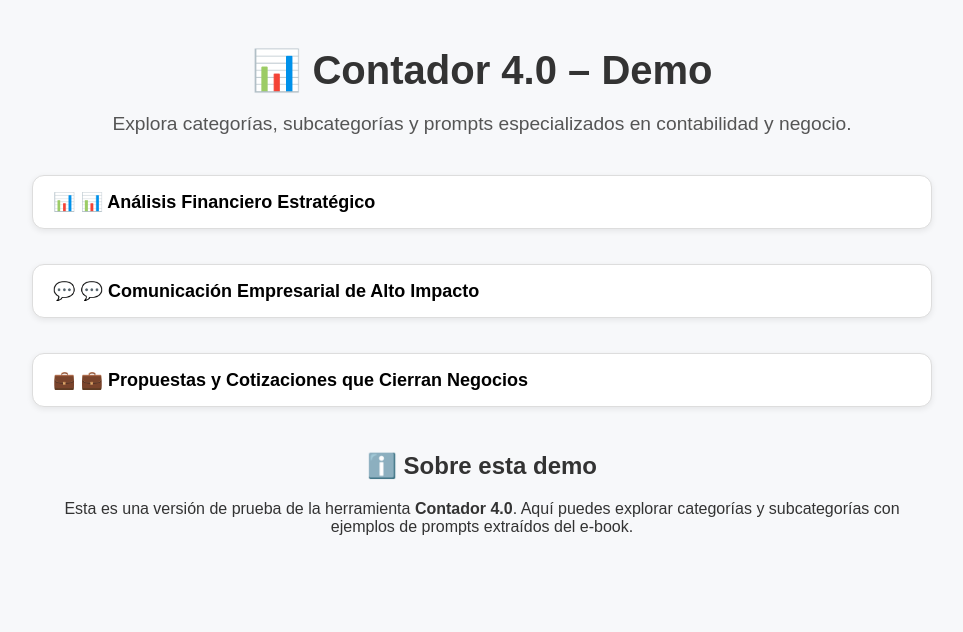
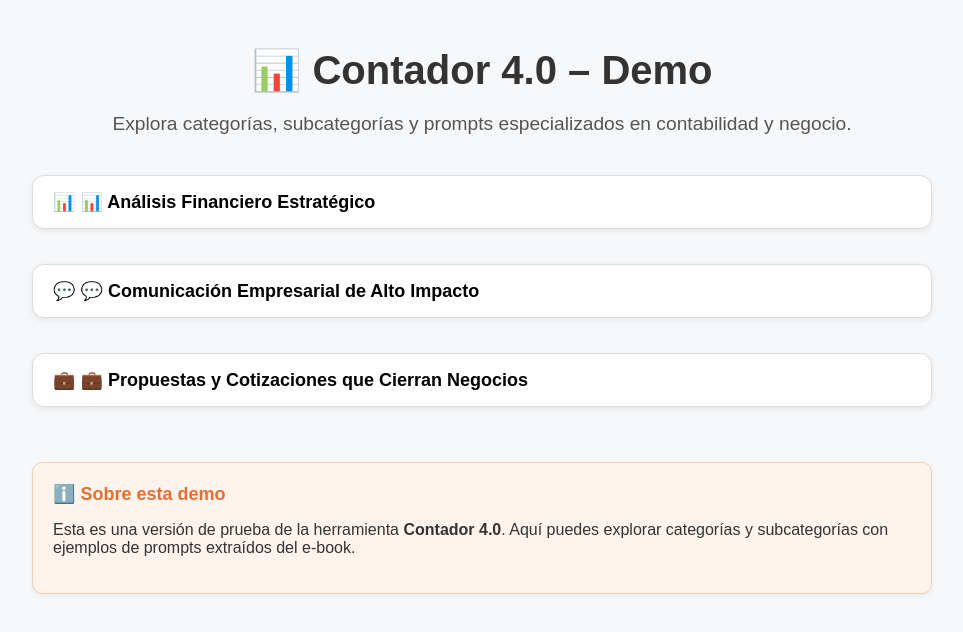
Before and after one commit to JairoAmaya/contador4-webapp-final, a React (Vite) app: page / in a window 1280 px wide. Shown: the top 632 px of the page, without its empty margins (158-1121 px from the left). Built offline with nearby package versions, Linux system fonts and the light colour scheme.

Commit message:
Update styles.css

```diff
--- a/src/styles.css
+++ b/src/styles.css
@@ -82,6 +82,23 @@ h1 {
   transform: translateY(-2px);
 }
 
+/* === Caja de información === */
+.info-box {
+  margin-top: 30px;
+  padding: 20px;
+  background: #fff4ec;
+  border: 1px solid #f1d0b3;
+  border-radius: 10px;
+  box-shadow: 0 2px 6px rgba(0, 0, 0, 0.05);
+  text-align: left;
+}
+
+.info-box h2 {
+  margin-top: 0;
+  font-size: 18px;
+  color: #E66E33;
+}
+
 /* === Subcategorías === */
 .subcategoria-list {
   display: flex;
@@ -126,7 +143,6 @@ h1 {
   border: 1px solid #eee;
   text-align: left;
   transition: transform 0.2s ease;
-  overflow: visible; /* Permite crecer si el texto es largo */
 }
 
 .prompt-card:hover {
@@ -139,11 +155,9 @@ h1 {
 }
 
 .prompt-card p {
-  font-size: 15px;
-  color: #444;
+  font-size: 14px;
+  color: #555;
   margin: 10px 0;
-  line-height: 1.6;
-  white-space: pre-line; /* Muestra saltos de línea y textos largos */
 }
 
 /* === Botón Copiar Prompt === */
@@ -164,26 +178,13 @@ h1 {
   color: white;
 }
 
-/* === Caja de Consejos === */
-.consejos-box {
-  background: #fff8e6;
-  border: 1px solid #ffd27f;
-  border-radius: 12px;
-  padding: 20px;
-  margin-bottom: 25px;
-  text-align: left;
-  box-shadow: 0 2px 6px rgba(0, 0, 0, 0.08);
+/* === Versión express === */
+.express-section {
+  margin-top: 10px;
+  padding: 10px;
+  background: #f9f9f9;
+  border-left: 4px solid #E66E33;
+  border-radius: 6px;
+  font-size: 14px;
+  color: #333;
 }
-
-.consejos-box h3 {
-  margin-top: 0;
-  color: #e66e33;
-  font-size: 18px;
-}
-
-.consejos-box ul {
-  margin: 10px 0 0 15px;
-  padding: 0;
-  font-size: 14px;
-  color: #555;
-}
```
